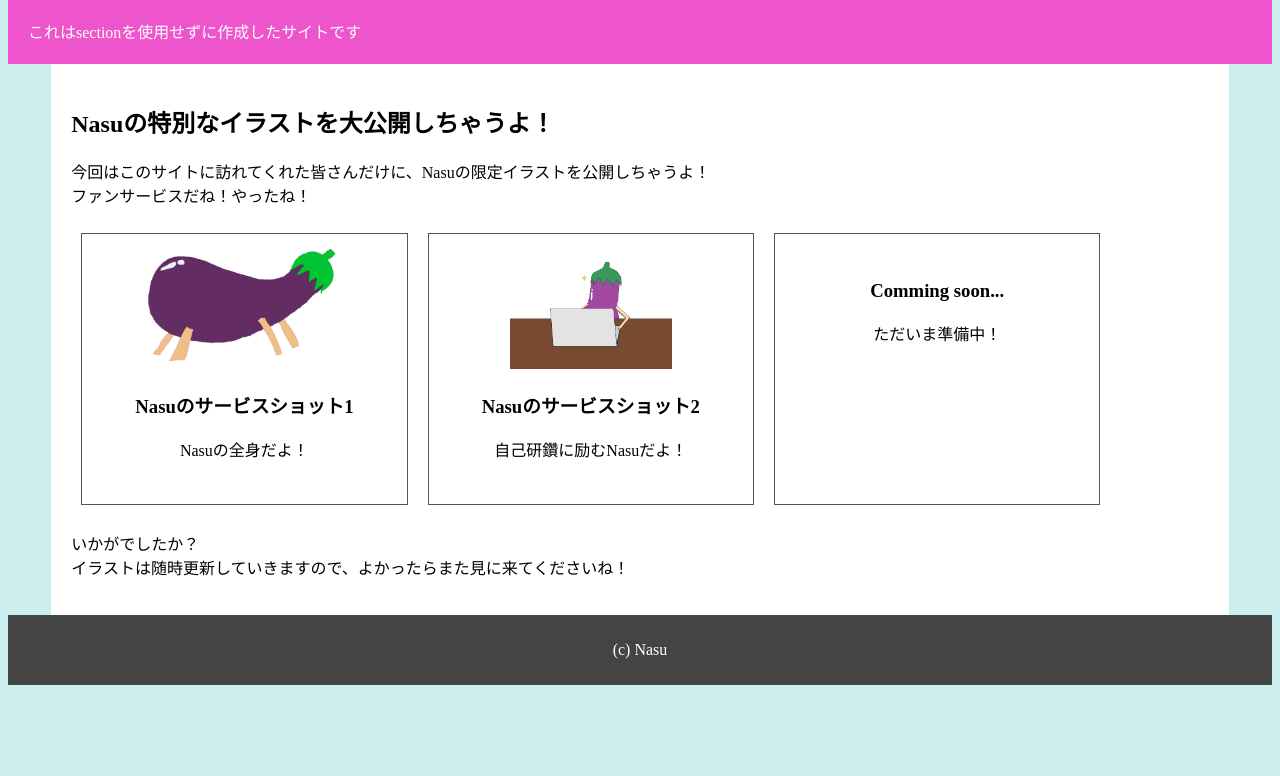
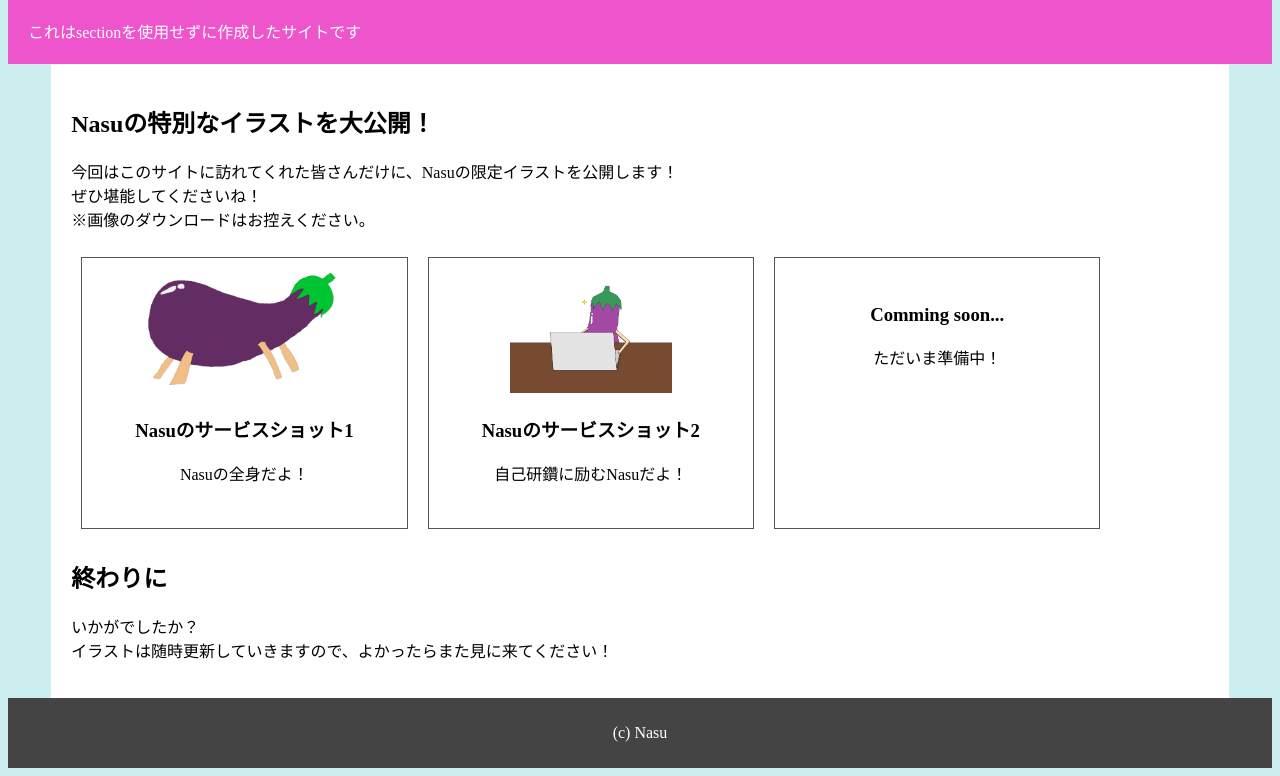
Before and after one commit to Nasu-beginner/Portfolio1, a plain HTML site: page index.html in a window 1280 px wide. Shown: the part 74-850 px from the top of the page. Before the commit the page ends 800 px from the top, so only its background shows below. Drawn offline with Linux system fonts and the light colour scheme.

Commit message:
index.htmlを更新 ・.summary-contentsを追加

```diff
--- a/index.html
+++ b/index.html
@@ -14,8 +14,9 @@
 
     <div class="main-contents">
       <div class="main-contents-text">
-        <h2>Nasuの特別なイラストを大公開しちゃうよ！</h2>
-        <p>今回はこのサイトに訪れてくれた皆さんだけに、Nasuの限定イラストを公開しちゃうよ！<br>ファンサービスだね！やったね！</p>
+        <h2>Nasuの特別なイラストを大公開！</h2>
+        <p>今回はこのサイトに訪れてくれた皆さんだけに、Nasuの限定イラストを公開します！<br>ぜひ堪能してくださいね！<br>※画像のダウンロードはお控えください。</p>
+      </div>
 
       <div class="contents">
         <img src="img/Nasu1.png" alt="Nasuの自作イラスト1">
@@ -46,8 +47,11 @@
 
       <div class="clear"></div>
 
-        <p>いかがでしたか？<br>イラストは随時更新していきますので、よかったらまた見に来てくださいね！</p>
+      <div class="summary-contents">
+        <h2>終わりに</h2>
+        <p>いかがでしたか？<br>イラストは随時更新していきますので、よかったらまた見に来てください！</p>
       </div>
+
     </div>
 
     <footer>
```
Lines whose indentation alone changed are shown as unchanged.
